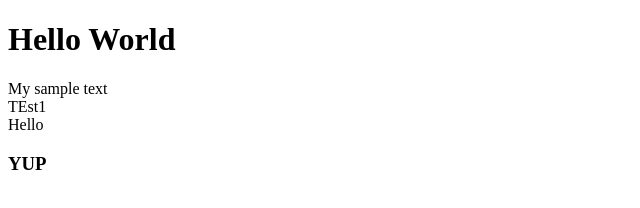
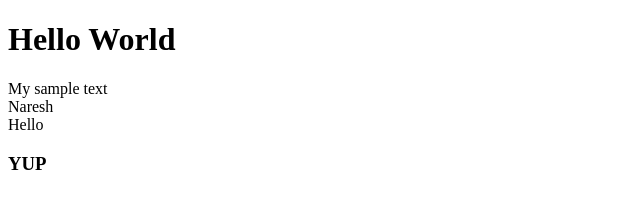
Before and after one commit to gurumalli/sample, a website: page index.html in a window 1280 px wide. Shown: the full height of the page, 0-640 px from the left. Drawn offline with Linux system fonts and the light colour scheme.

Commit message:
my changes

```diff
--- a/index.html
+++ b/index.html
@@ -11,7 +11,7 @@
     <main>
         My sample text
     </main>
-    <div>TEst1</div>
+    <div>Naresh</div>
     <span>Hello</span>
     <h3>YUP</h3>
 </body>
```
